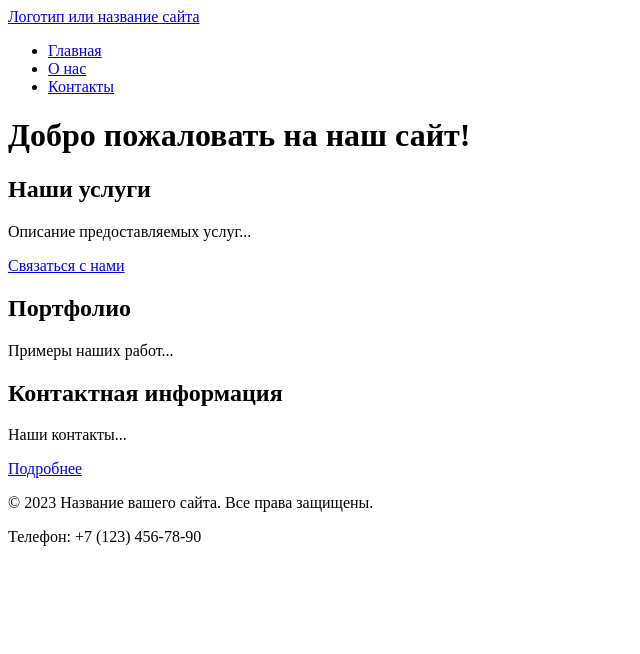
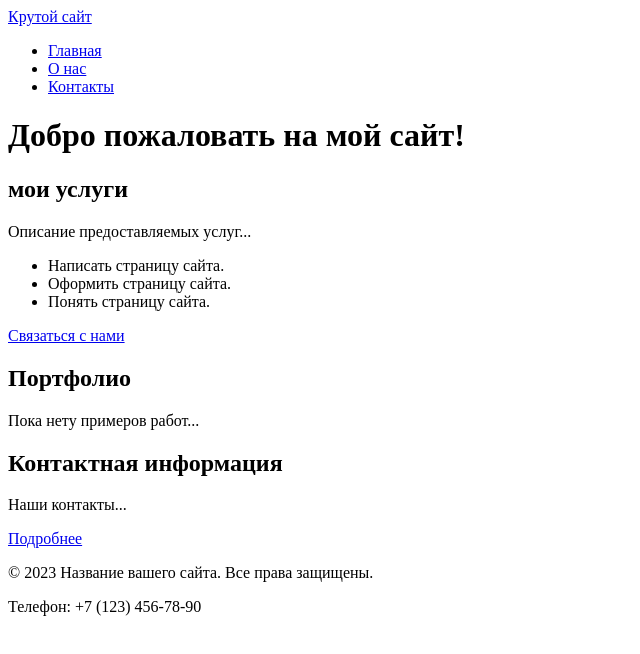
Before and after one commit to BaaBBaBaI/WebTraining, a plain HTML site: page index.html in a window 1280 px wide. Shown: the whole page, without its empty margins (0-640 px from the left). Drawn offline with Linux system fonts and the light colour scheme.

Commit message:
Update index.html

```diff
--- a/index.html
+++ b/index.html
@@ -3,14 +3,14 @@
 <head>
 <meta charset="UTF-8">
 <meta name="viewport" content="width=device-width, initial-scale=1.0">
-<title>Главная - Название вашего сайта</title>
-<meta name="description" content="Краткое описание главной страницы вашего сайта">
+<title>Главная - Крутой сайн</title>
+<meta name="description" content="Сайт Проекта">
 <link rel="icon" href="assets/favicon.ico" type="image/x-icon">
 </head>
 <body>
 <!-- Шапка сайта -->
 <header>
-<a href="/">Логотип или название сайта</a>
+<a href="/">Крутой сайт</a>
 <!-- Главное меню навигации -->
 <nav>
 <ul>
@@ -22,17 +22,22 @@
 </header>
 <!-- Уникальное основное содержимое страницы -->
 <main>
-<h1>Добро пожаловать на наш сайт!</h1>
+<h1>Добро пожаловать на мой сайт!</h1>
 <!-- Секция 1 с якорем -->
 <section id="services">
-<h2>Наши услуги</h2>
+<h2>мои услуги</h2>
 <p>Описание предоставляемых услуг...</p>
+<ul>
+    <li> Написать страницу сайта.</li>
+    <li> Оформить страницу сайта.</li>
+    <li> Понять страницу сайта.</li>
+</ul>
 <a href="#contacts">Связаться с нами</a> <!-- Якорная ссылка внутри страницы -->
 </section>
 <!-- Секция 2 с якорем -->
 <section id="portfolio">
 <h2>Портфолио</h2>
-<p>Примеры наших работ...</p>
+<p>Пока нету примеров работ...</p>
 </section>
 <!-- Секция 3 с якорем -->
 <section id="contacts">
```
